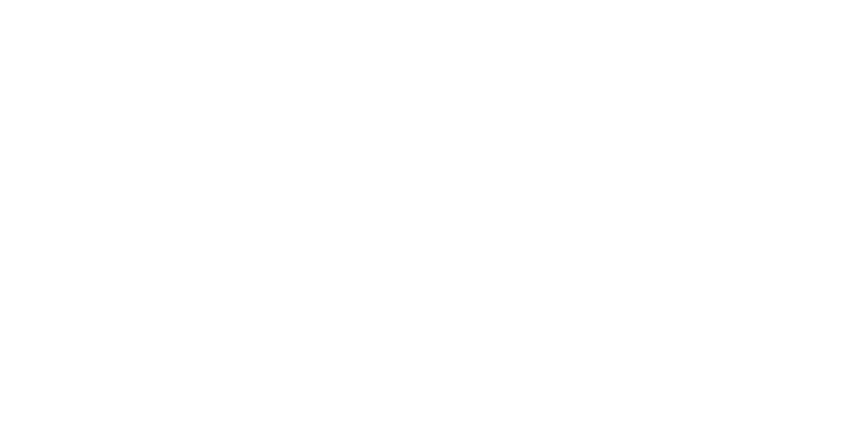
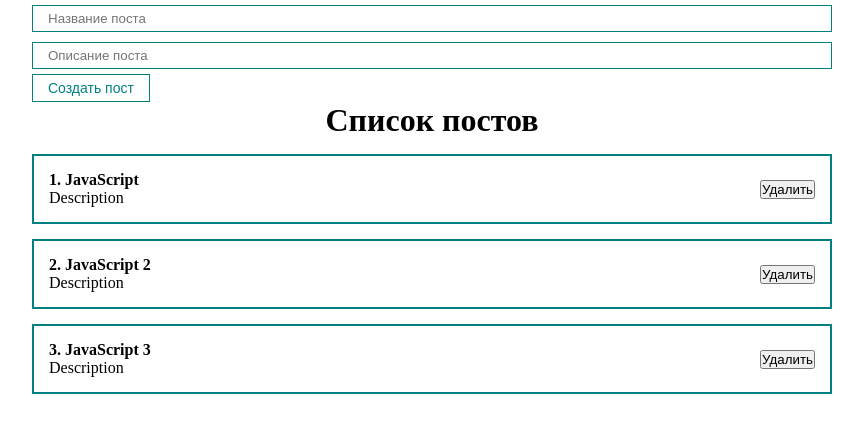
Before and after one commit to NDK23030/myApp, a React (Create React App) app: page / in a window 1280 px wide. Shown: the top 432 px of the page, without its empty margins (208-1071 px from the left). Built offline with nearby package versions, Linux system fonts and the light colour scheme.

Commit message:
create add form

```diff
--- a/src/App.js
+++ b/src/App.js
@@ -1,11 +1,44 @@
-import React from "react";
+import React, { useState, useRef } from "react";
+import PostList from "./components/PostList";
+import MyButton from "./components/UI/button/MyButton";
+import MyInput from "./components/UI/input/MyInput";
+
+import './styles/App.css';
 
 function App() {
-  return (
-    <div className="App">
+	const [posts, setPosts] = useState([
+		{id: 1, title: 'JavaScript', body: 'Description'},
+		{id: 2, title: 'JavaScript 2', body: 'Description'},
+		{id: 3, title: 'JavaScript 3', body: 'Description'}
+	]);
+	const [post, setPost] = useState({ title: '', body: ''});
 
-    </div>
-  );
+	const addNewPost = (e) => {
+		e.preventDefault();
+		setPosts([...posts, {...post, id: Date.now()}]);
+		setPost({ title: '', body: ''});
+	}
+
+	return (
+	<div className="App">
+		<form action="">
+			{/* Управляемый компонент */}
+			<MyInput
+				value={post.title}
+				onChange={e => setPost({...post, title: e.target.value})}
+				type="text"
+				placeholder="Название поста"/>
+			<MyInput
+				value={post.body}
+				onChange={e => setPost({...post, body: e.target.value})}
+				type="text"
+				placeholder="Описание поста"/>
+			<MyButton onClick={addNewPost}>Создать пост</MyButton>
+		</form>
+		<PostList posts={posts} title="Список постов"/>
+	</div>
+
+	);
 }
 
 export default App;
--- /dev/null
+++ b/src/components/PostItem.jsx
@@ -0,0 +1,21 @@
+import React from 'react';
+
+const PostItem = ({post, number}) => {
+    return (
+        <div>
+            <div className="post">
+                <div className="post__content">
+                    <strong>{number}. {post.title}</strong>
+                    <div>
+                        {post.body}
+                    </div>
+                </div>
+                <div className="post__btns">
+                    <button>Удалить</button>
+                </div>
+            </div>
+        </div>
+    );
+};
+
+export default PostItem;
--- /dev/null
+++ b/src/components/PostList.jsx
@@ -0,0 +1,17 @@
+import React from 'react';
+import PostItem from './PostItem';
+
+const PostList = ({posts, title}) => {
+    return (
+        <div>
+            <h1 style={{textAlign: 'center'}}>
+			    {title}
+		    </h1>
+            {posts.map((post, index) =>
+                <PostItem number={index + 1} post={post} key={post.id}/>
+            )}
+        </div>
+    );
+};
+
+export default PostList;
--- /dev/null
+++ b/src/components/UI/button/MyButton.jsx
@@ -0,0 +1,12 @@
+import React from 'react';
+import classes from './MyButton.module.css';
+
+const MyButton = ({children, ...props}) => {
+    return (
+        <button {...props} className={classes.myBtn}>
+            {children}
+        </button>
+    );
+};
+
+export default MyButton;
--- /dev/null
+++ b/src/components/UI/button/MyButton.module.css
@@ -0,0 +1,8 @@
+.myBtn {
+    padding: 5px 15px;
+    color: teal;
+    font-size: 14px;
+    background: transparent;
+    border: 1px solid teal;
+    cursor: pointer;
+}
--- /dev/null
+++ b/src/components/UI/input/MyInput.jsx
@@ -0,0 +1,10 @@
+import React from 'react';
+import classes from './MyInput.module.css'
+
+const MyInput = React.forwardRef((props, ref) => {
+    return (
+        <input ref={ref} className={classes.myInput} {...props} />
+    );
+});
+
+export default MyInput;
--- /dev/null
+++ b/src/components/UI/input/MyInput.module.css
@@ -0,0 +1,6 @@
+.myInput {
+    width: 100%;
+    padding: 5px 15px;
+    margin: 5px 0;
+    border: 1px solid teal;
+}
--- a/src/index.js
+++ b/src/index.js
@@ -4,5 +4,6 @@
 
 const root = ReactDOM.createRoot(document.getElementById('root'));
 root.render(
-  <App />
+	<App />
+
 );
--- /dev/null
+++ b/src/styles/App.css
@@ -0,0 +1,23 @@
+* {
+    margin: 0;
+    padding: 0;
+    box-sizing: border-box;
+}
+
+#root {
+    display: flex;
+    justify-content: center;
+}
+
+.App {
+    width: 800px;
+}
+
+.post {
+    display: flex;
+    padding: 15px;
+    border: 2px solid teal;
+    margin-top: 15px;
+    justify-content: space-between;
+    align-items: center;
+}
```
Also changed, not shown: src/components/Counter.jsx (added, +23 -0 lines).
